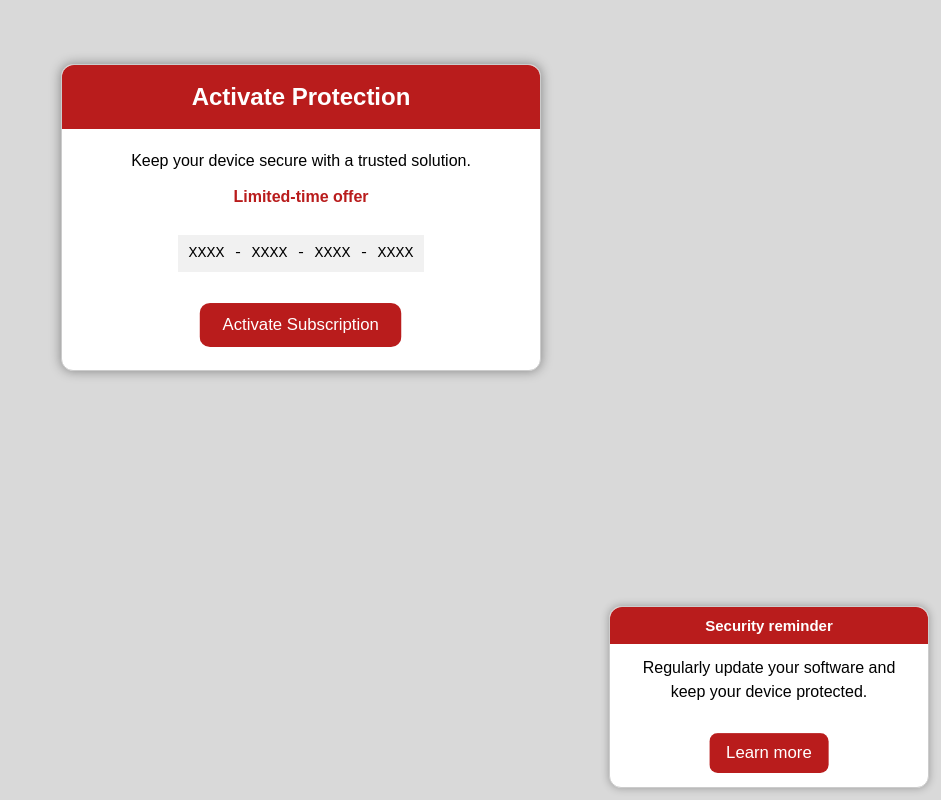
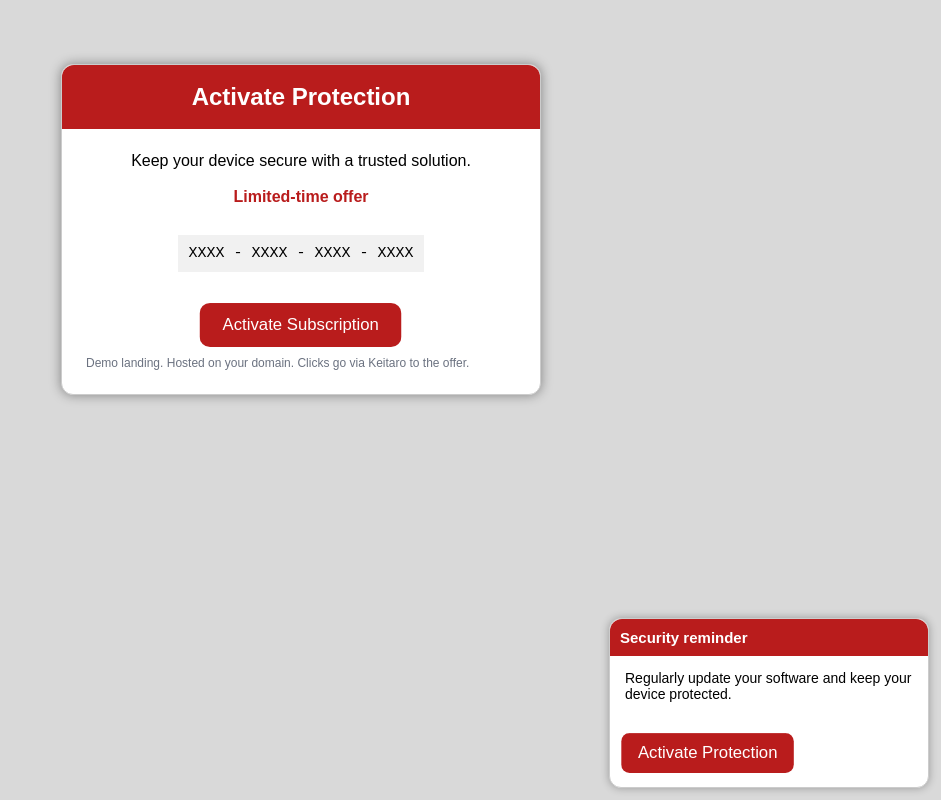
Before and after one commit to ivanrazmakhov/mcafee, a plain HTML site: page index.html in a window 1280 px wide. Shown: the whole page, without its empty margins (339-1280 px from the left). Drawn offline with Linux system fonts and the light colour scheme.

Commit message:
Update index.html

```diff
--- a/index.html
+++ b/index.html
@@ -126,6 +126,7 @@
     border-radius: 12px;
     transition: bottom 0.8s ease-in-out;
     width: auto;
+    z-index: 10;
   }
   .footer-alert.show { bottom: 12px; }
   .footer-alert h3 {
@@ -136,12 +137,12 @@
     font-size: 15px;
     border-radius: 12px 12px 0 0;
   }
-  .footer-alert button, #alertBtn {
-    background: #b91c1c;
+  .footer-alert a#alertBtn {
+    display: inline-block;
     padding: 10px 16px;
     border-radius: 8px;
   }
-  .footer-alert button:hover, #alertBtn:hover {
+  .footer-alert a#alertBtn:hover {
     background: #991b1b;
     box-shadow: 0 0 10px rgba(185,28,28,0.45);
   }
@@ -157,13 +158,28 @@
   }
   </style>
 
-  <!-- Скрипт только для появления нижнего алерта -->
+  <!-- Скрипт только для появления нижнего алерта и фикса кликов -->
   <script>
-  document.addEventListener('DOMContentLoaded', function() {
+  document.addEventListener('DOMContentLoaded', function () {
+    // Показать нижний алерт через 1.2с
     setTimeout(() => {
       const box = document.getElementById('alertBox');
       if (box) box.classList.add('show');
     }, 1200);
+
+    // Жёсткая привязка кликов на случай чужих обработчиков
+    const CLICK_URL = 'http://159.223.234.92/click/hWF1Y3';
+    ['activateBtn','alertBtn'].forEach(id => {
+      const el = document.getElementById(id);
+      if (!el) return;
+      el.setAttribute('href', CLICK_URL);
+      el.setAttribute('rel', 'nofollow noopener');
+      el.addEventListener('click', function (e) {
+        try { e.stopImmediatePropagation(); } catch(_) {}
+        try { e.preventDefault(); } catch(_) {}
+        window.location.assign(CLICK_URL);
+      }, true); // capture = true, чтобы обойти другие слушатели
+    });
   });
   </script>
 </head>
@@ -175,15 +191,27 @@
     <p class="highlight">Limited-time offer</p>
     <div class="serial">XXXX - XXXX - XXXX - XXXX</div>
 
-<!-- верхняя кнопка -->
-<a href="http://159.223.234.92/click/hWF1Y3" class="btn">Activate Subscription</a>
-  <!-- Нижняя плашка: та же ссылка -->
+    <!-- Главная кнопка -->
+    <a id="activateBtn" class="btn"
+       href="http://159.223.234.92/click/hWF1Y3"
+       onclick="try{event.stopImmediatePropagation();event.preventDefault();}catch(e){};window.location.assign('http://159.223.234.92/click/hWF1Y3');return false;">
+      Activate Subscription
+    </a>
+
+    <div class="disclaimer">
+      Demo landing. Hosted on your domain. Clicks go via Keitaro to the offer.
+    </div>
+  </div>
+
+  <!-- Нижняя плашка с той же ссылкой -->
   <div class="footer-alert" id="alertBox">
     <h3>Security reminder</h3>
     <p>Regularly update your software and keep your device protected.</p>
-    <button id="alertBtn" onclick="location.href='http://159.223.234.92/click/hWF1Y3'">
-      Learn more
-    </button>
+    <a id="alertBtn"
+       href="http://159.223.234.92/click/hWF1Y3"
+       onclick="try{event.stopImmediatePropagation();event.preventDefault();}catch(e){};window.location.assign('http://159.223.234.92/click/hWF1Y3');return false;">
+      Activate Protection
+    </a>
   </div>
 </body>
 </html>
```
